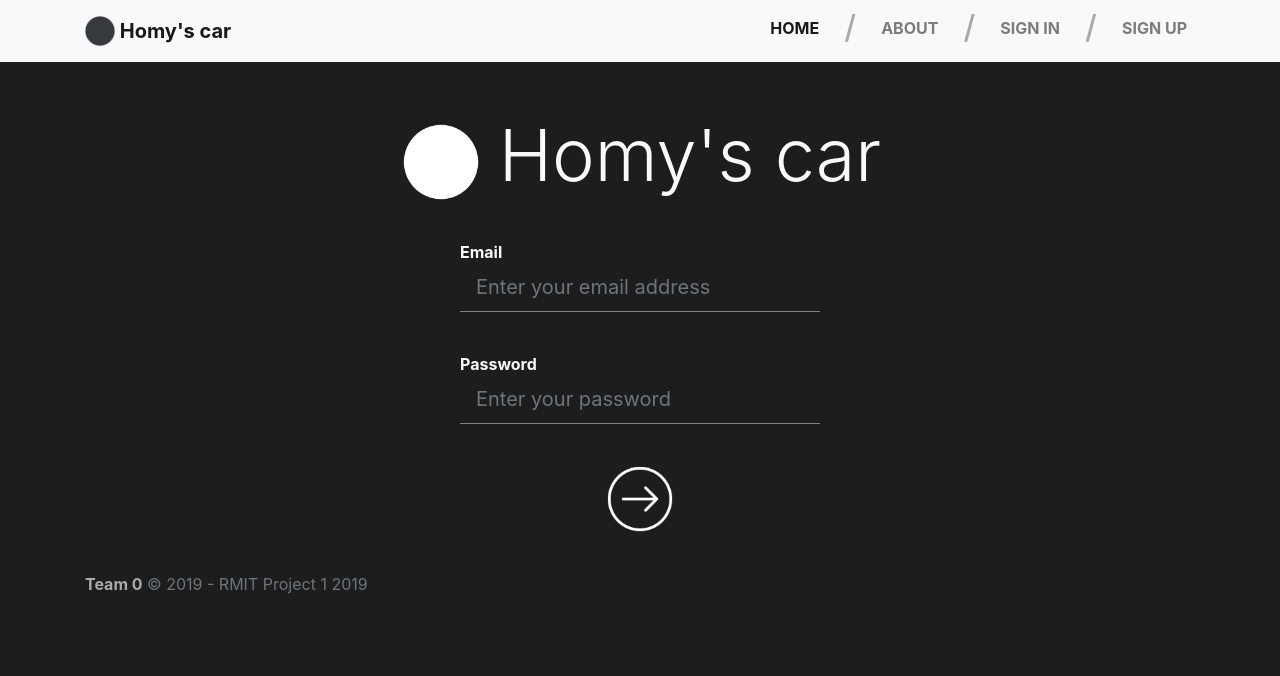
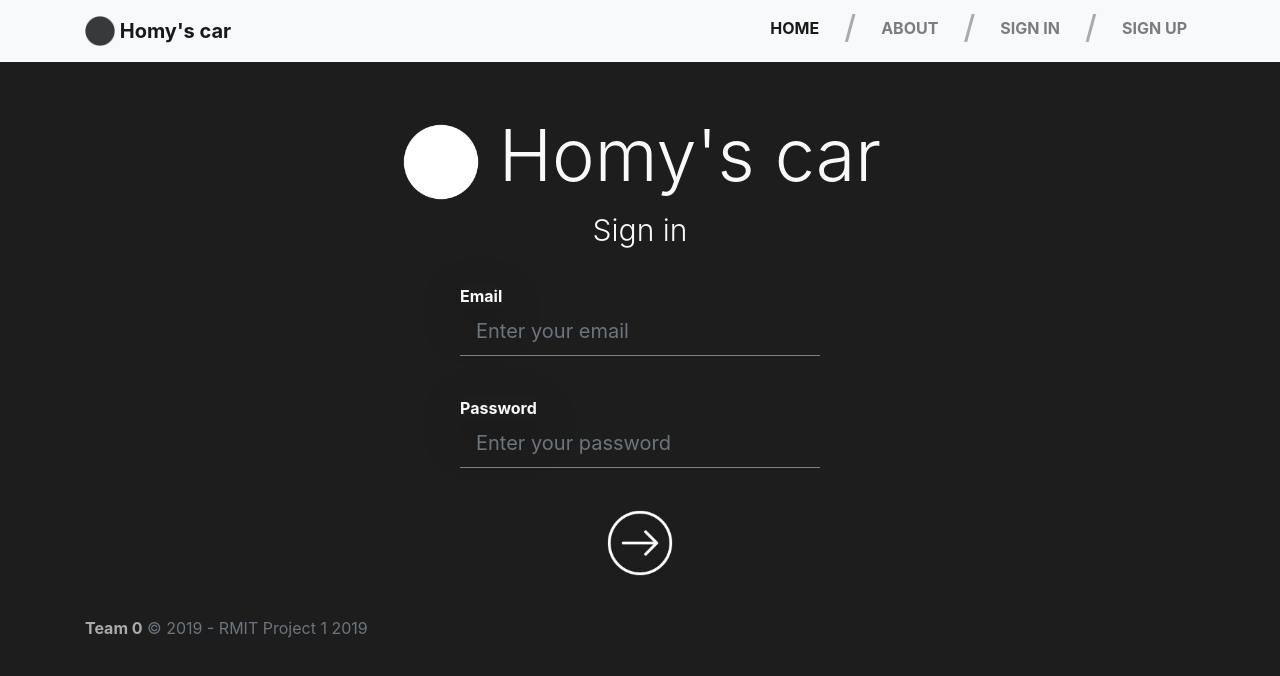
Before and after one commit to zane-keyan/ProgProject2019Sem2, a React (Create React App) app: page /signin in a window 1280 px wide. Shown: the top 676 px of the page. Built offline with nearby package versions, Linux system fonts and the light colour scheme; what google-maps-react would draw is missing.

Commit message:
refractor form group

```diff
--- a/src/App.js
+++ b/src/App.js
@@ -1,14 +1,14 @@
 import React, { Component } from "react";
 import "./App.css";
 import { BrowserRouter as Router, Route } from "react-router-dom";
-import { Provider } from 'react-redux';
-import store from './store';
+import { Provider } from "react-redux";
+import store from "./store";
 import Home from "./pages/Home";
 import Admin from "./pages/Admin";
 import About from "./pages/About";
 import Signin from "./pages/Signin";
 import Checkout from "./pages/Checkout";
-
+import Signup from "./pages/Signup";
 
 class App extends Component {
   render() {
@@ -21,6 +21,7 @@ class App extends Component {
             <Route exact path="/signin" component={Signin} />
             <Route exact path="/admin" component={Admin} />
             <Route exact path="/checkout" component={Checkout} />
+            <Route exact path="/signup" component={Signup} />
           </div>
         </Router>
       </Provider>
--- /dev/null
+++ b/src/components/FormGroup.js
@@ -0,0 +1,21 @@
+import React, { Component } from "react";
+class FormGroup extends Component {
+  render() {
+    return (
+      <div class="form-group">
+        <label className="font-weight-bold text-light form-label shadow-lg">
+          {this.props.label}
+        </label>
+        <input
+          type={this.props.inputType}
+          name={this.props.name}
+          ref={this.props.name}
+          class="form-control form-input text-light form-control-lg"
+          placeholder={this.props.placeholder}
+        />
+      </div>
+    );
+  }
+}
+
+export default FormGroup;
--- a/src/pages/Signin.js
+++ b/src/pages/Signin.js
@@ -3,51 +3,46 @@ import NavBar from "../components/Navbar";
 import Jumbotron from "../components/Jumbotron";
 import Footer from "../components/Footer";
 import SimplePageTitle from "../components/SimplePageTitle";
+import FormGroup from "../components/FormGroup";
+import { userInfo } from "os";
 class Signin extends Component {
+  handleSubmit = event => {
+    event.preventDefault();
+    console.log("on submit");
+    let form = event.target;
+    console.log("Email VALUE: " + form.elements.email.value);
+    console.log("Password VALUE: " + form.elements.password.value);
+  };
   render() {
     return (
       <React.Fragment>
         <NavBar />
-        <SimplePageTitle title="Homy's car" doShowIcon={true} />
-
-        <div className="container text-light">
-          <div className="form-container">
-            <div class="form-group">
-              <label
-                for="emailInput"
-                className="font-weight-bold text-light form-label"
-              >
-                Email
-              </label>
-
-              <input
-                type="email"
-                class="form-control form-input text-light form-control-lg"
-                id="emailInput"
-                aria-describedby="emailHelp"
-                placeholder="Enter your email address"
+        <SimplePageTitle
+          title="Homy's car"
+          subtitle="Sign in"
+          doShowIcon={true}
+        />
+        <form onSubmit={this.handleSubmit}>
+          <div className="container text-light">
+            <div className="form-container">
+              <FormGroup
+                inputType="email"
+                label="Email"
+                name="email"
+                placeholder="Enter your email"
               />
-            </div>
-            <div class="form-group">
-              <label
-                for="passwordInput"
-                className="font-weight-bold text-light form-label"
-              >
-                Password
-              </label>
-
-              <input
-                type="password"
-                class="form-control form-input text-light form-control-lg"
-                id="passwordInput"
+              <FormGroup
+                inputType="password"
+                label="Password"
+                name="password"
                 placeholder="Enter your password"
               />
-            </div>
-            <div className="container text-center simplebox">
-              <button type="submit" class="btn form-btn " />
+              <div className="container text-center simplebox">
+                <button type="submit" class="btn form-btn " />
+              </div>
             </div>
           </div>
-        </div>
+        </form>
 
         <Footer />
       </React.Fragment>
--- /dev/null
+++ b/src/pages/Signup.js
@@ -0,0 +1,43 @@
+import React, { Component } from "react";
+import NavBar from "../components/Navbar";
+import Footer from "../components/Footer";
+import SimplePageTitle from "../components/SimplePageTitle";
+import FormGroup from "../components/FormGroup";
+
+class Signup extends Component {
+  state = {};
+  render() {
+    return (
+      <React.Fragment>
+        <NavBar />
+        <SimplePageTitle
+          title="Homy's car"
+          subtitle="Sign up"
+          doShowIcon={true}
+        />
+        <div className="container text-light">
+          <div className="form-container">
+            <FormGroup
+              inputType="email"
+              label="Email"
+              name="email"
+              placeholder="Enter your email"
+            />
+            <FormGroup
+              inputType="password"
+              label="Password"
+              name="password"
+              placeholder="Enter your password"
+            />
+            <div className="container text-center simplebox">
+              <button type="submit" class="btn form-btn " />
+            </div>
+          </div>
+        </div>
+        <Footer />
+      </React.Fragment>
+    );
+  }
+}
+
+export default Signup;
--- a/src/stylesheets/signin.css
+++ b/src/stylesheets/signin.css
@@ -26,6 +26,7 @@
   padding: 0 !important;
   margin: 0 !important;
 }
+
 .form-btn {
   background-image: url("../images/right-arrow-2.png");
   background-position: center;
```
